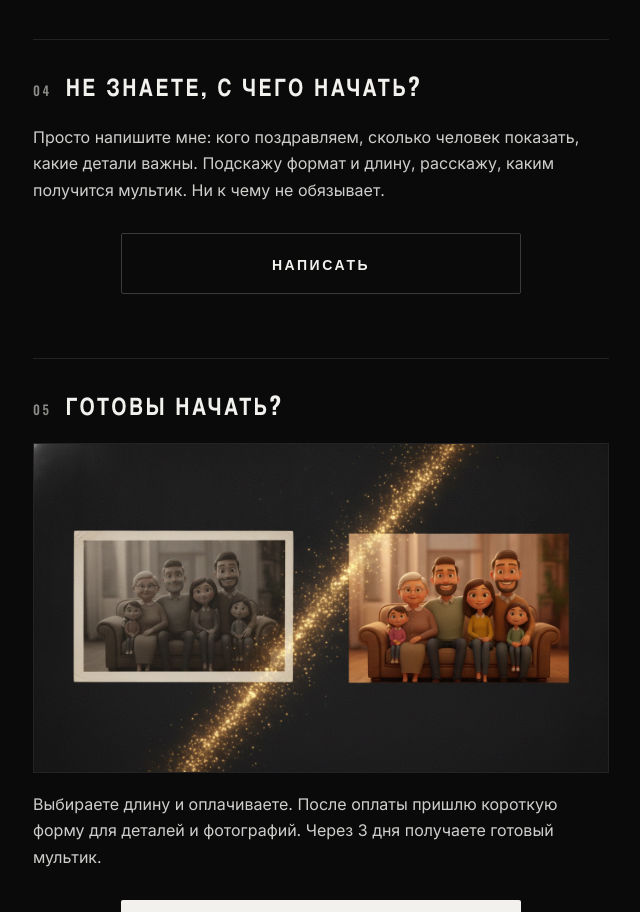
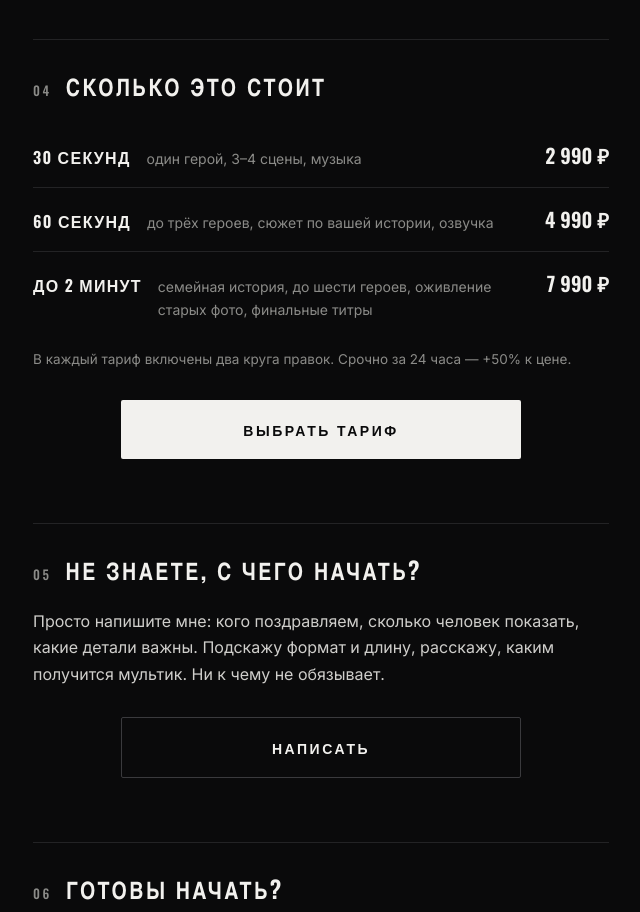
Before and after one commit to shotgangsters-a11y/multik, a plain HTML site: page index.html in a window 1280 px wide. Shown: the part 2320-3232 px from the top of the page, without its empty margins (319-959 px from the left). Drawn offline with nearby package versions, Linux system fonts and the light colour scheme.

Commit message:
Секция тарифов

```diff
--- a/index.html
+++ b/index.html
@@ -84,6 +84,23 @@
     border: 1px solid #3a3a3d;
   }
   .btn.ghost:hover { background: #151517; }
+  ul.tariffs { list-style: none; margin-top: 6px; }
+  ul.tariffs li {
+    display: flex; justify-content: space-between; align-items: baseline;
+    gap: 16px; padding: 15px 0; border-bottom: 1px solid var(--line);
+  }
+  ul.tariffs li:last-child { border-bottom: none; }
+  ul.tariffs .t-name {
+    font-family: "Oswald", sans-serif; font-size: 16px; font-weight: 600;
+    text-transform: uppercase; letter-spacing: .08em; color: var(--ink);
+    white-space: nowrap;
+  }
+  ul.tariffs .t-desc { font-size: 14px; color: var(--muted); flex: 1; }
+  ul.tariffs .t-price {
+    font-family: "Oswald", sans-serif; font-size: 20px; font-weight: 600;
+    color: var(--ink); white-space: nowrap;
+  }
+  .t-note { font-size: 13.5px; color: var(--muted); margin-top: 12px; }
   .ps {
     text-align: center; font-size: 15px; color: var(--muted);
     margin: 72px 0 0;
@@ -147,13 +164,36 @@
   </section>
 
   <section>
-    <div class="rule"><span class="num">04</span><h2>Не знаете, с чего начать?</h2></div>
+    <div class="rule"><span class="num">04</span><h2>Сколько это стоит</h2></div>
+    <ul class="tariffs">
+      <li>
+        <span class="t-name">30 секунд</span>
+        <span class="t-desc">один герой, 3–4 сцены, музыка</span>
+        <span class="t-price">2 990 ₽</span>
+      </li>
+      <li>
+        <span class="t-name">60 секунд</span>
+        <span class="t-desc">до трёх героев, сюжет по вашей истории, озвучка</span>
+        <span class="t-price">4 990 ₽</span>
+      </li>
+      <li>
+        <span class="t-name">До 2 минут</span>
+        <span class="t-desc">семейная история, до шести героев, оживление старых фото, финальные титры</span>
+        <span class="t-price">7 990 ₽</span>
+      </li>
+    </ul>
+    <p class="t-note">В каждый тариф включены два круга правок. Срочно за 24 часа — +50% к цене.</p>
+    <a class="btn" href="https://t.me/ruslan_ai_creator">Выбрать тариф</a>
+  </section>
+
+  <section>
+    <div class="rule"><span class="num">05</span><h2>Не знаете, с чего начать?</h2></div>
     <p>Просто напишите мне: кого поздравляем, сколько человек показать, какие детали важны. Подскажу формат и длину, расскажу, каким получится мультик. Ни к чему не обязывает.</p>
     <a class="btn ghost" href="https://t.me/ruslan_ai_creator">Написать</a>
   </section>
 
   <section>
-    <div class="rule"><span class="num">05</span><h2>Готовы начать?</h2></div>
+    <div class="rule"><span class="num">06</span><h2>Готовы начать?</h2></div>
     <img class="section-img" src="final.jpg" alt="Старая фотография оживает в мультик через золотое сияние">
     <p style="margin-top:18px;">Выбираете длину и оплачиваете. После оплаты пришлю короткую форму для деталей и фотографий. Через 3 дня получаете готовый мультик.</p>
     <a class="btn" href="https://t.me/ruslan_ai_creator">Оплатить заказ</a>
```
